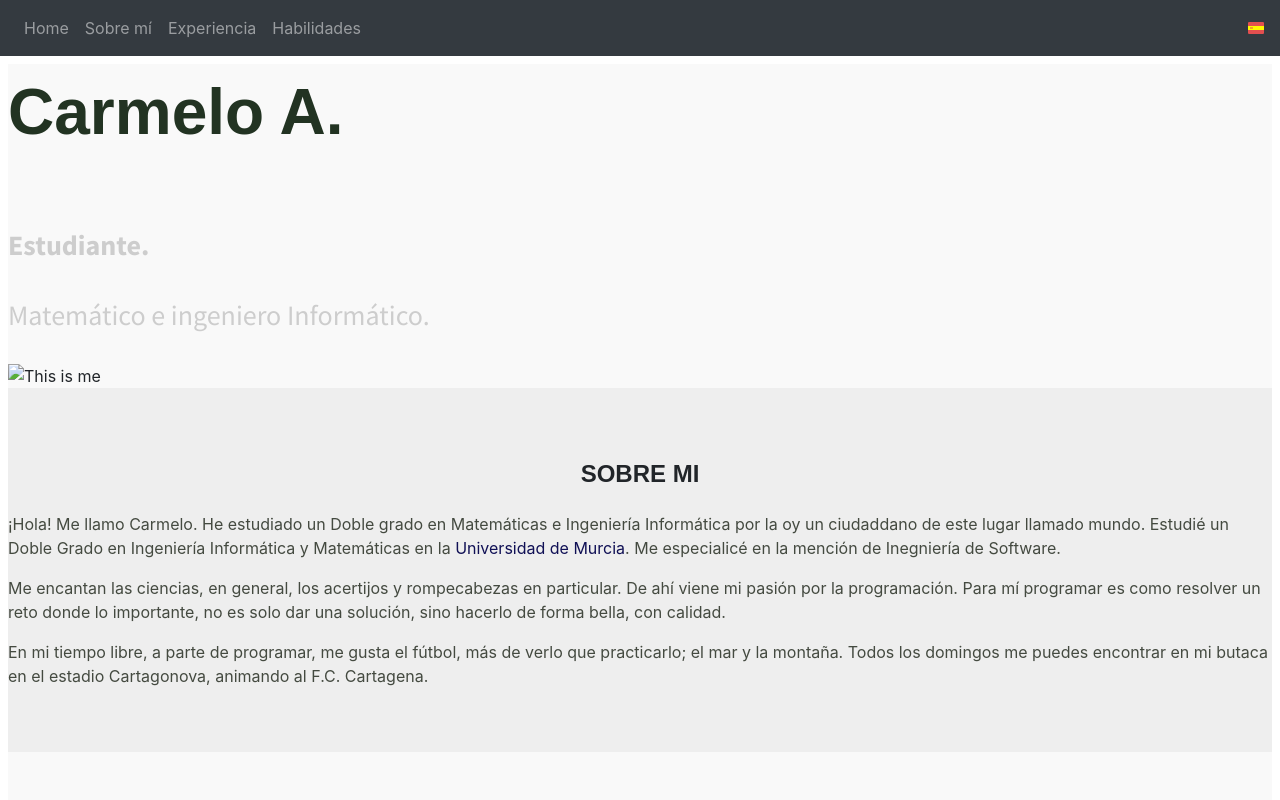
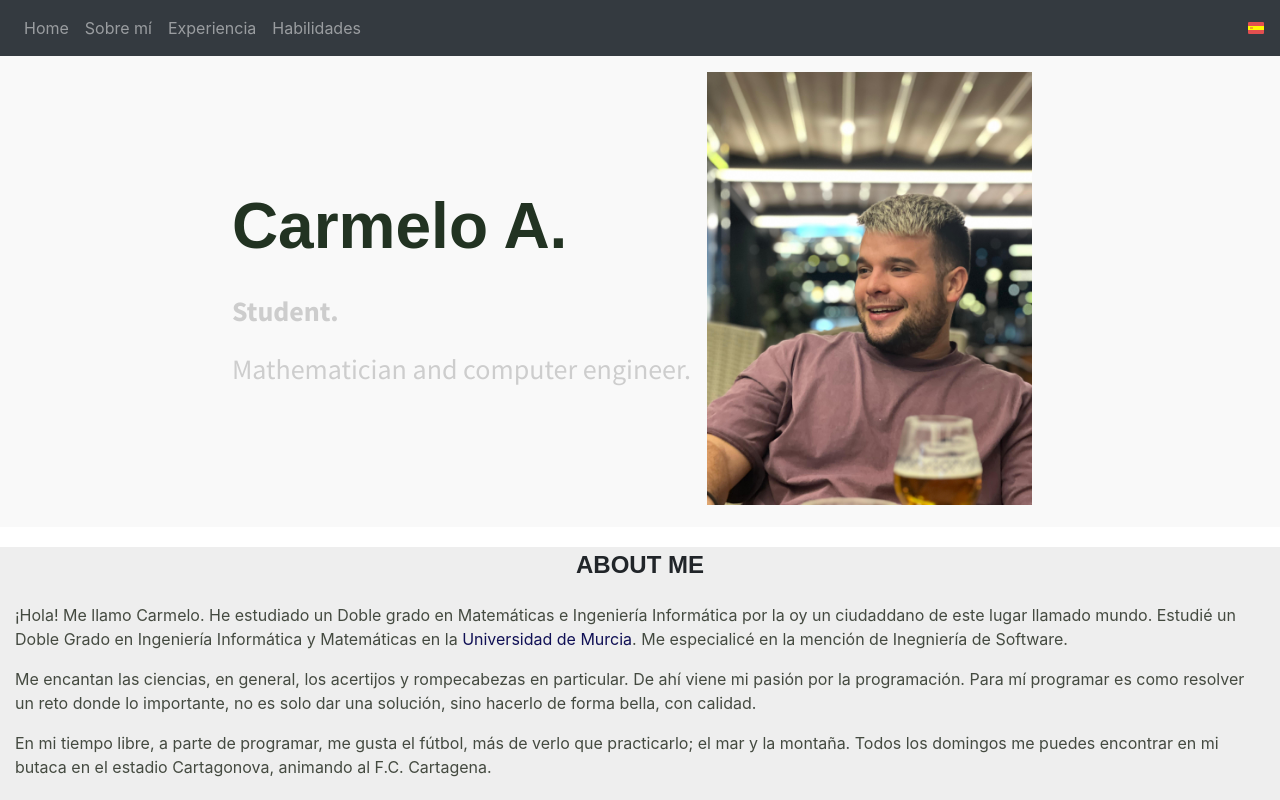
Before and after one commit to CarmeloAlcCoy/carmelo.github.io, a website: page index.html in a window 1280 px wide. Shown: the top 800 px of the page. Drawn offline with Linux system fonts and the light colour scheme; a web font is replaced by a local one.

Commit message:
refactor: :recycle: add flex css to home section.

```diff
--- a/css/main.css
+++ b/css/main.css
@@ -1,5 +1,7 @@
 @import url(https://fonts.googleapis.com/css?family=Signika+Negative:300,400,600,700);
 @import url(https://fonts.googleapis.com/css?family=Source+Sans+Pro:200,200i,300,300i,400,400i,600,600i,700,700i,900,900i);
+
+/* ************************* GLOBAL ************************* */
 
 html {
     font-family: sans-serif;
@@ -14,6 +16,19 @@ body {
     line-height: 1.5;
     color: #212529;
     text-align: left;
+    margin: 0;
+}
+
+p {
+    margin-top: 0;
+    margin-bottom: 1rem;
+}
+
+section {
+    padding-right: 15px;
+    padding-left: 15px;
+    margin-right: auto;
+    margin-left: auto;
 }
 
 /* ************************* NAVBAR ************************* */
@@ -32,7 +47,7 @@ body {
     align-items: center;
     justify-content: space-between;
     padding: 0.5rem 1rem;
-    position: fixed;
+    position: sticky;
     top: 0;
     left: 0;
     right: 0;
@@ -113,16 +128,41 @@ body {
     display: inline;
 }
 
+/* ************************* Sections ************************* */
+
+.sec-title {
+    position: relative;
+}
+
+.sec-dark {
+    background-color: #eeeeee !important;
+    padding-bottom: 3rem !important;
+}
+
+.sec-light {
+    background-color: #f9f9f9 !important;
+}
+
+/* ************************* Section Home ************************* */
+
+.home {
+    display: flex;
+    flex-flow: row wrap;
+    justify-content: center;
+}
+
+.author {
+    align-content: center;
+}
+
 .author-name {
     font-family: 'Signika Negative', sans-serif;
     font-size: 4rem;
     font-weight: bold;
     color: #232;
-}
-
-.img-fluid {
-    max-width: 100%;
-    height: auto;
+    max-width: 450px;
+    margin-top: 0;
+    margin-bottom: 1rem;
 }
 
 .author-desc1 {
@@ -139,7 +179,9 @@ body {
 }
 
 .author-img {
-    height: 50rem;
+    max-height: 750px;
+    max-width: 325px;
+    padding: 1rem;
 }
 
 .title {
@@ -151,19 +193,6 @@ body {
     font-family: 'Signika Negative', sans-serif;
     text-align: center;
     font-size: 1.8rem;
-}
-
-.sec-title {
-    padding-top: 3rem !important;
-}
-
-.sec-dark {
-    background-color: #eeeeee !important;
-    padding-bottom: 3rem !important;
-}
-
-.sec-light {
-    background-color: #f9f9f9 !important;
 }
 
 p {
--- a/index.html
+++ b/index.html
@@ -34,21 +34,14 @@
         </nav>
 
         <section id="home" class="sec-light">
-            <div class="container">
-                <div class="row mt-md-5">
-                    <div class="col-md-6 align-self-center mt-5">
-                        <p class="author-name">Carmelo A.</p>
-                        <p class="author-desc1">Estudiante.</p>
-                        <p class="author-desc2">Matemático e ingeniero Informático.</p>
-                    </div>
-                    <div class="col-md-6 align-self-center">
-                        <img
-                            class="img-fluid author-img"
-                            src="/img/me-myself2.jpeg"
-                            title="This is me"
-                            media-simple="true"
-                        />
-                    </div>
+            <div class="home">
+                <div class="author">
+                    <p class="author-name">Carmelo A.</p>
+                    <p class="author-desc1">Student.</p>
+                    <p class="author-desc2">Mathematician and computer engineer.</p>
+                </div>
+                <div class="author-image">
+                    <img class="author-img" src="/img/me-myself2.jpg" title="This is me" media-simple="true" />
                 </div>
             </div>
         </section>
@@ -57,7 +50,7 @@
             <div class="container">
                 <div class="row justify-content-md-center sec-title">
                     <div class="title col-12 col-md-8">
-                        <h1>SOBRE MI</h1>
+                        <h1>ABOUT ME</h1>
                     </div>
                 </div>
                 <div class="row justify-content-md-center">
```
Also changed, not shown: es/index.html (+8 -15 lines), img/me-myself2.jpg (added).
